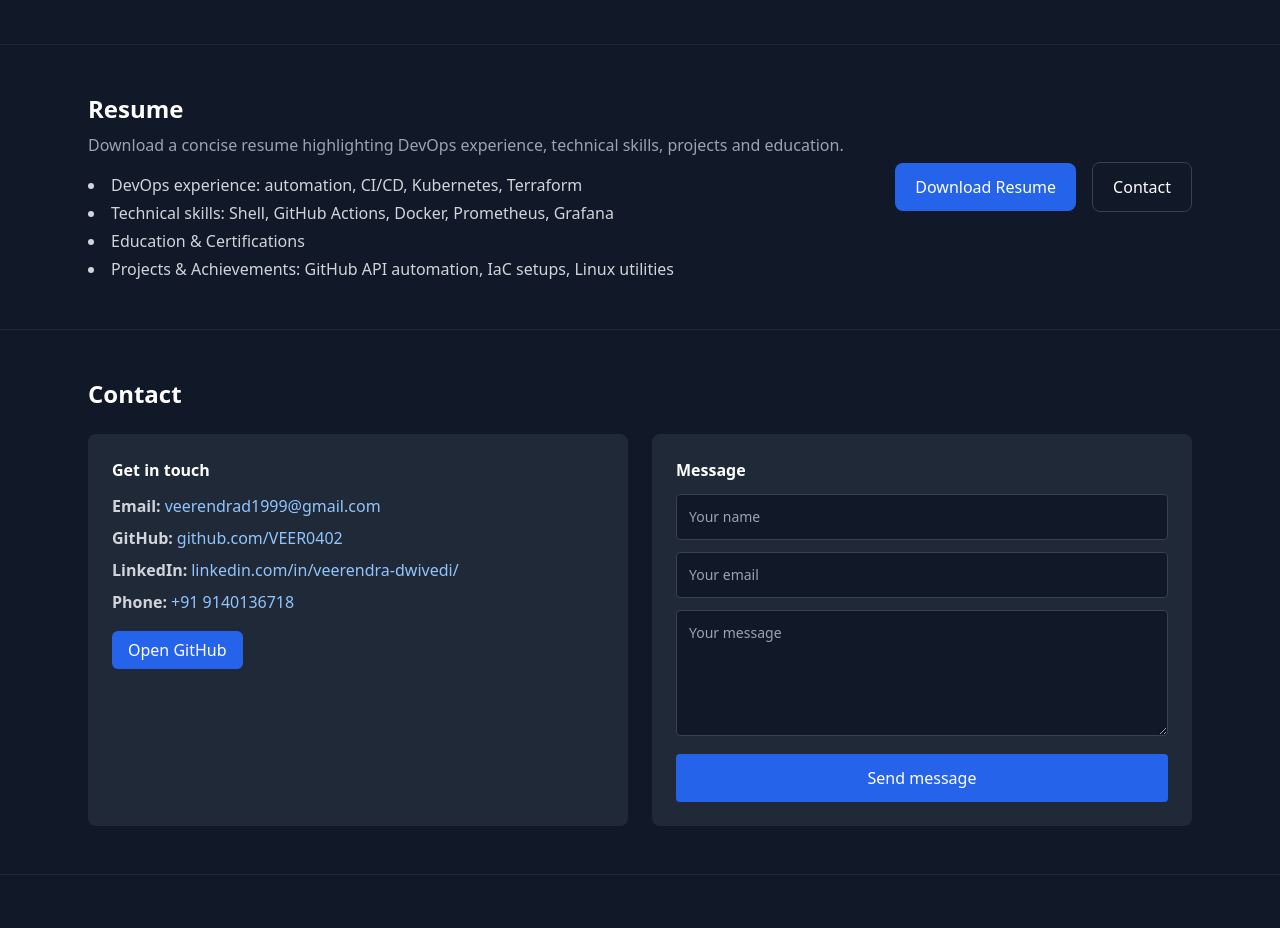
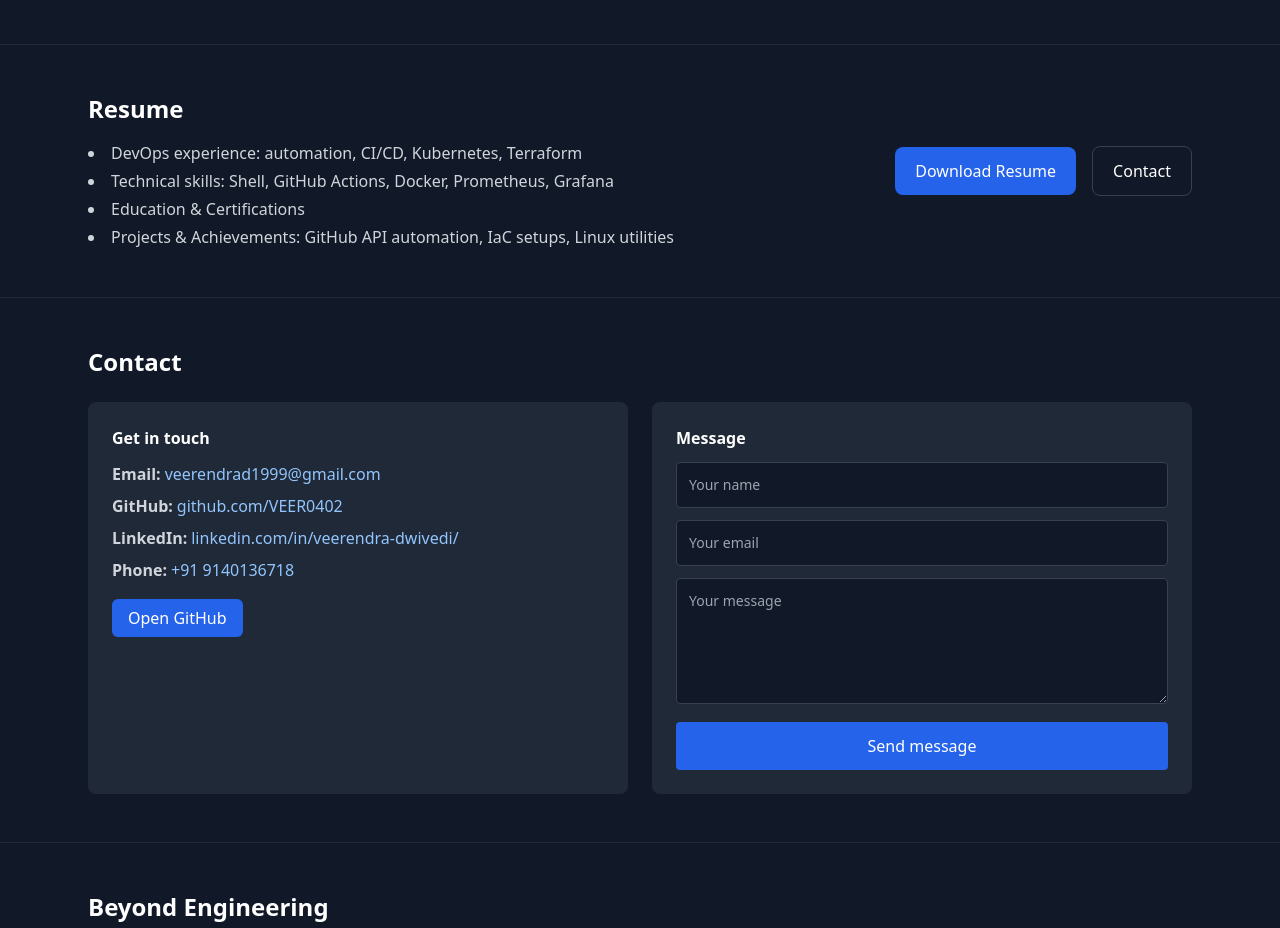
Before and after one commit to VEER0402/veerendra-portfolio, a React (Create React App) app: page / in a window 1280 px wide. Shown: the part 3600-4528 px from the top of the page. Built offline with nearby package versions, Linux system fonts and the light colour scheme.

Commit message:
resume section updated

```diff
--- a/src/veerendra_dwivedi_portfolio.jsx
+++ b/src/veerendra_dwivedi_portfolio.jsx
@@ -276,7 +276,7 @@ export default function VeerendraPortfolio() {
         <div className="max-w-6xl mx-auto px-6 py-12 flex flex-col md:flex-row items-start md:items-center justify-between gap-6">
           <div>
             <h3 className="text-2xl font-bold">Resume</h3>
-            <p className="mt-2 text-gray-400">Download a concise resume highlighting DevOps experience, technical skills, projects and education.</p>
+
 
             <ul className="mt-4 text-gray-300 list-disc list-inside space-y-1">
               <li>DevOps experience: automation, CI/CD, Kubernetes, Terraform</li>
```
